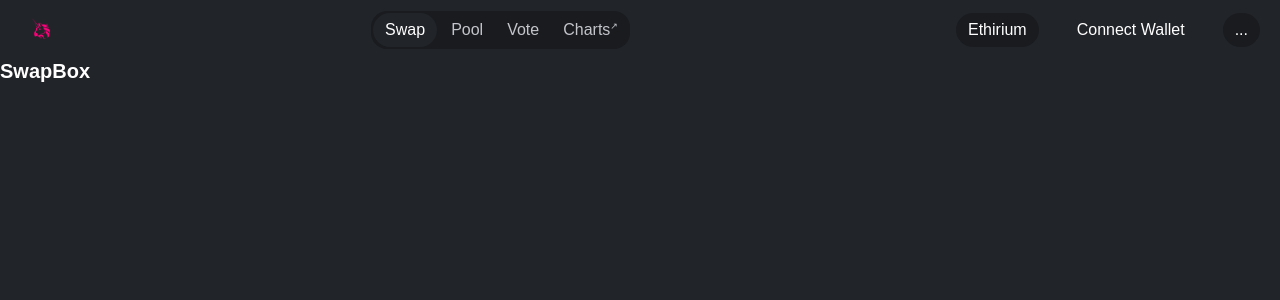
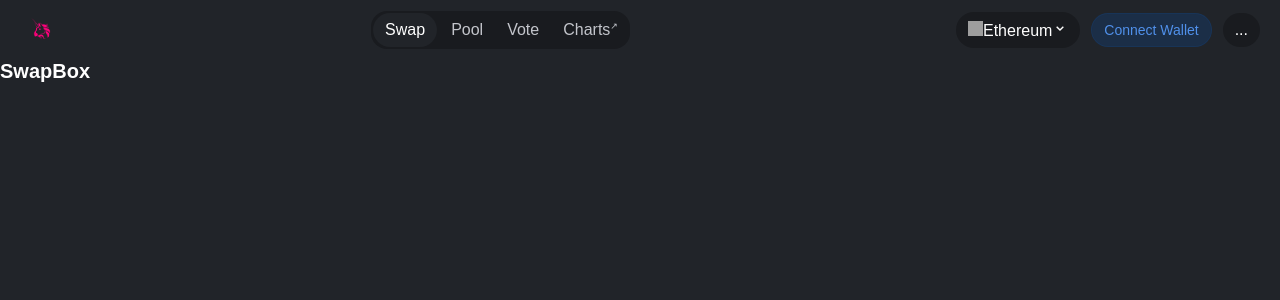
Before and after one commit to mralimov/my-token-swap, a React app: page / in a window 1280 px wide. Shown: the top 300 px of the page. Built offline with nearby package versions, Linux system fonts and the light colour scheme; grey boxes are pictures that could not be loaded.

Commit message:
Navbar structure

```diff
--- a/src/components/Navbar/Navbar.jsx
+++ b/src/components/Navbar/Navbar.jsx
@@ -1,5 +1,7 @@
 import React from 'react';
 import logo from '../../images/uniswap-logo.png';
+import ethereum from '../../images/ethereum.png';
+import { BiChevronDown } from 'react-icons/bi';
 const Navbar = () => {
   return (
     <div className='navbar'>
@@ -14,8 +16,12 @@ const Navbar = () => {
         </a>
       </div>
       <div className='navbar_options'>
-        <div className='navbar_mainnet'>Ethirium</div>
-        <div>Connect Wallet</div>
+        <div className='navbar_mainnet'>
+          <img className='mainnet_img' src={ethereum} />
+          <span>Ethereum</span>
+          <BiChevronDown />
+        </div>
+        <div className='connect_wallet'>Connect Wallet</div>
         <div className='navbar_settings'>...</div>
       </div>
     </div>
```
